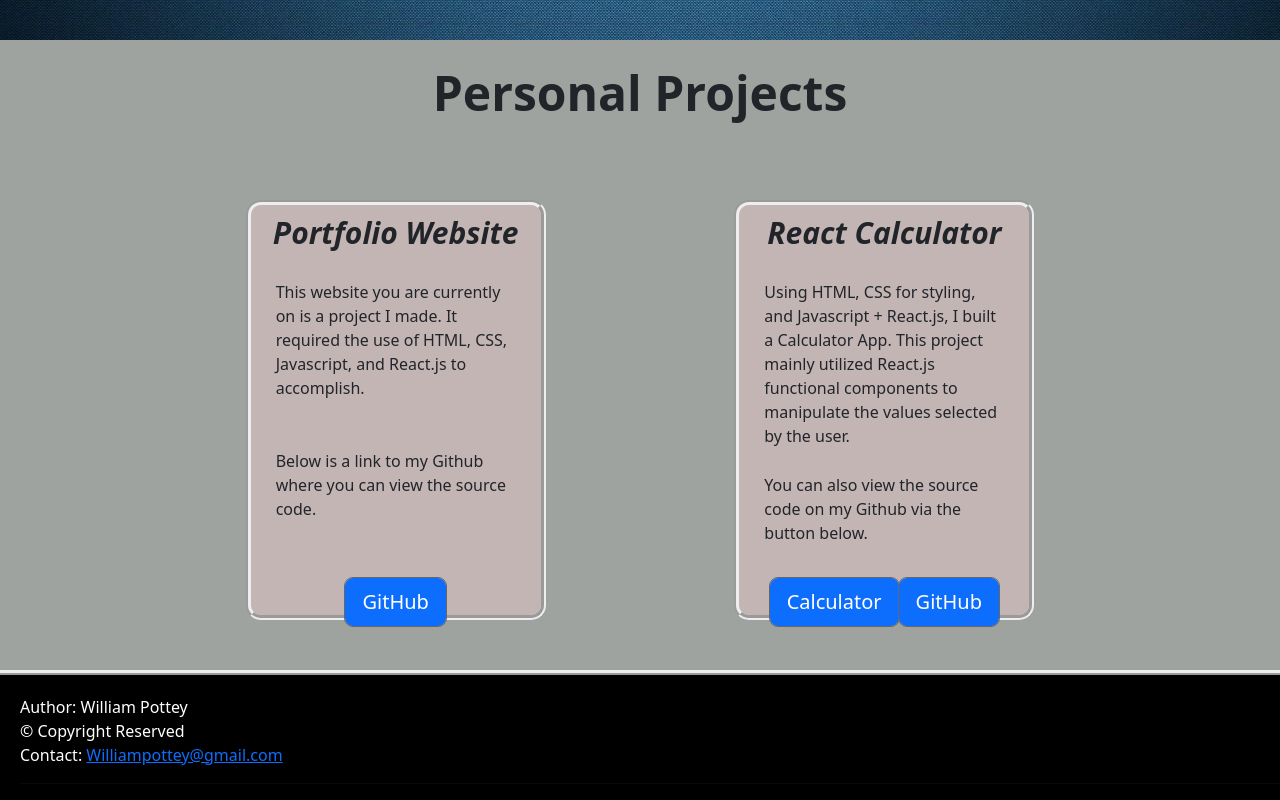
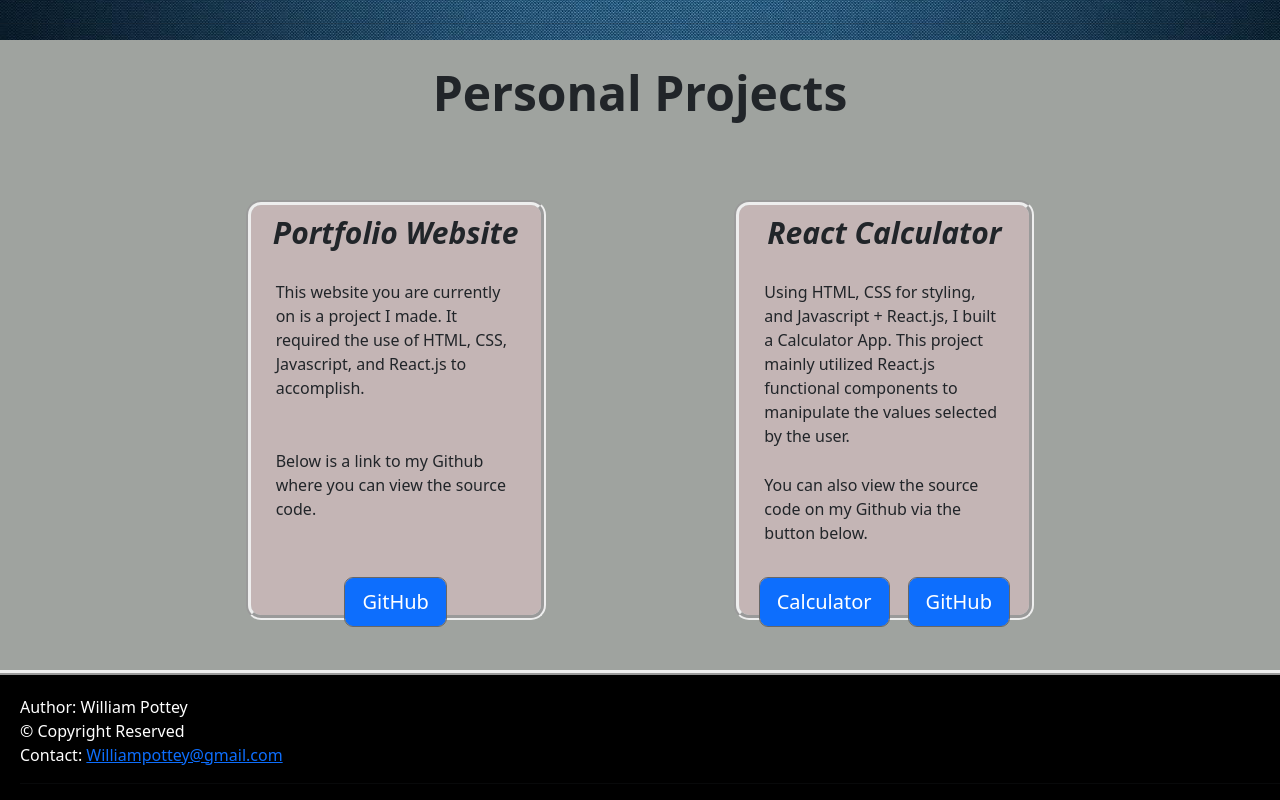
Before and after one commit to WilliamPottey/William-Pottey-Portfolio, a React (Vite) app: page / in a window 1280 px wide. Shown: the part 493-1293 px from the top of the page. Built offline with nearby package versions, Linux system fonts and the light colour scheme.

Commit message:
fix proj button spacing

```diff
--- a/src/components/Projects/projects.css
+++ b/src/components/Projects/projects.css
@@ -41,18 +41,15 @@
 .projSectionHeader {
   display: flex;
   justify-content: center;
-  align-items: center;
-  top: 20px;
 }
 
 .projTitle {
   display: flex;
-  align-items: center;
+  justify-content: center;
   font-style: oblique;
   font-weight: bold;
   font-size: 30px;
   margin-top: 5px;
-  top: 20px;
 }
 
 #projButton {
@@ -60,6 +57,8 @@
   justify-content: center;
   align-items: center;
   border-color: gray;
+  margin-right: 10px;
+  margin-left: 10px;
 }
 
 #nextProject {
```
